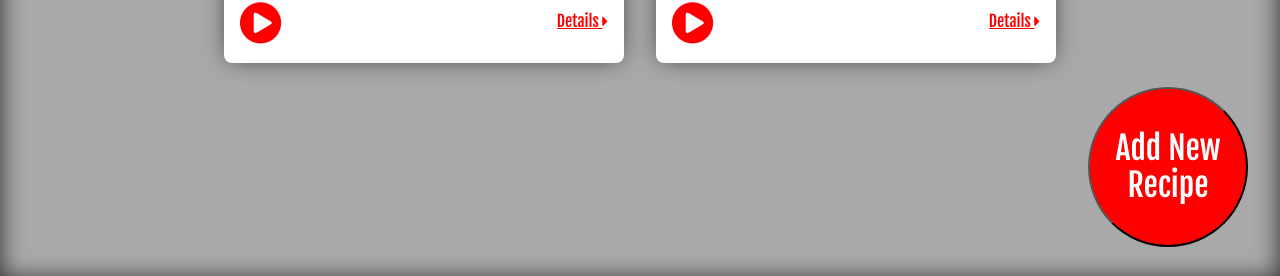
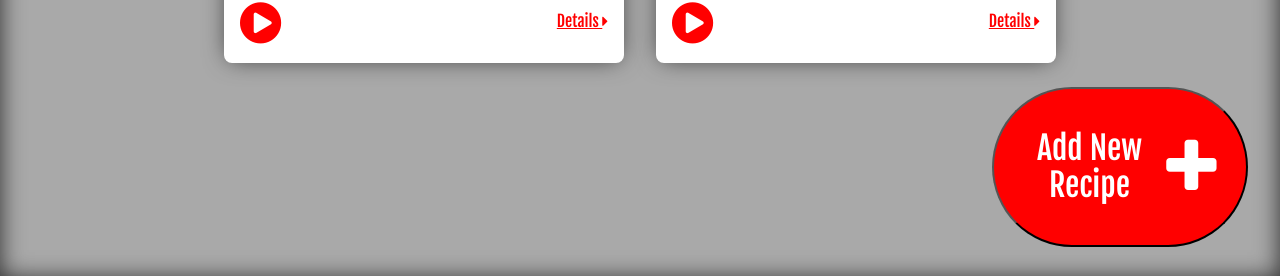
Before and after one commit to mgmolisani/cs5340-final-project, a React (Create React App) app: page / in a window 1280 px wide. Shown: the part 521-797 px from the top of the page. Built offline with nearby package versions, Linux system fonts and the light colour scheme.

Commit message:
better button impl

```diff
--- a/src/components/MyRecipes.js
+++ b/src/components/MyRecipes.js
@@ -9,8 +9,7 @@ class MyRecipes extends Component {
         super();
         this.state = {
             recipes: [],
-            search: '',
-            buttonText: 'Add New Recipe'
+            search: ''
         };
 
         this.selectRecipe = this.selectRecipe.bind(this);
@@ -24,21 +23,41 @@ class MyRecipes extends Component {
         this.setState({recipes: recipes});
     }
 
-    updateButton() {
+    renderButton() {
+        let buttonText = 'Add New Recipe';
+        let icon = 'fa fa-plus fa-2x fa-fw';
         if (this.state.recipes.filter(r => r.selected === true).length > 0) {
-            this.setState({buttonText: 'Schedule Recipe(s)'});
-        } else {
-            this.setState({buttonText: 'Add New Recipe'});
+            buttonText = 'Schedule Recipe(s)';
+            icon = 'fa fa-calendar fa-2x fa-fw';
         }
+        return <button className={css({
+            fontSize: '2em',
+            height: '5em',
+            width: '8em',
+            padding: '0.75em',
+            borderRadius: '100vh',
+            color: 'white',
+            backgroundColor: 'red'
+        })}>
+            <div className={css({
+                display: 'flex',
+                justifyContent: 'center',
+                alignItems: 'center'
+            })}>
+                {buttonText}
+                <i className={icon}/>
+            </div>
+        </button>;
     }
 
     selectRecipe(id) {
         for (let i = 0; i < this.state.recipes.length; i++) {
             if (this.state.recipes[i].id === id) {
-                this.state.recipes[i].selected = !this.state.recipes[i].selected;
+                const recipes = [...this.state.recipes];
+                recipes[i].selected = !recipes[i].selected;
+                this.setState({recipes});
             }
         }
-        this.updateButton();
     }
 
     onSearchChange = (event) => {
@@ -66,17 +85,7 @@ class MyRecipes extends Component {
                     bottom: '2em',
                     right: '2em'
                 })}>
-                    <button className={css({
-                        fontSize: '2em',
-                        height: '5em',
-                        width: '5em',
-                        padding: '0.5em',
-                        borderRadius: '2.5em',
-                        color: 'white',
-                        backgroundColor: 'red'
-                    })}>
-                        {this.state.buttonText}
-                    </button>
+                    {this.renderButton()}
                 </div>
             </div>
         );
```
